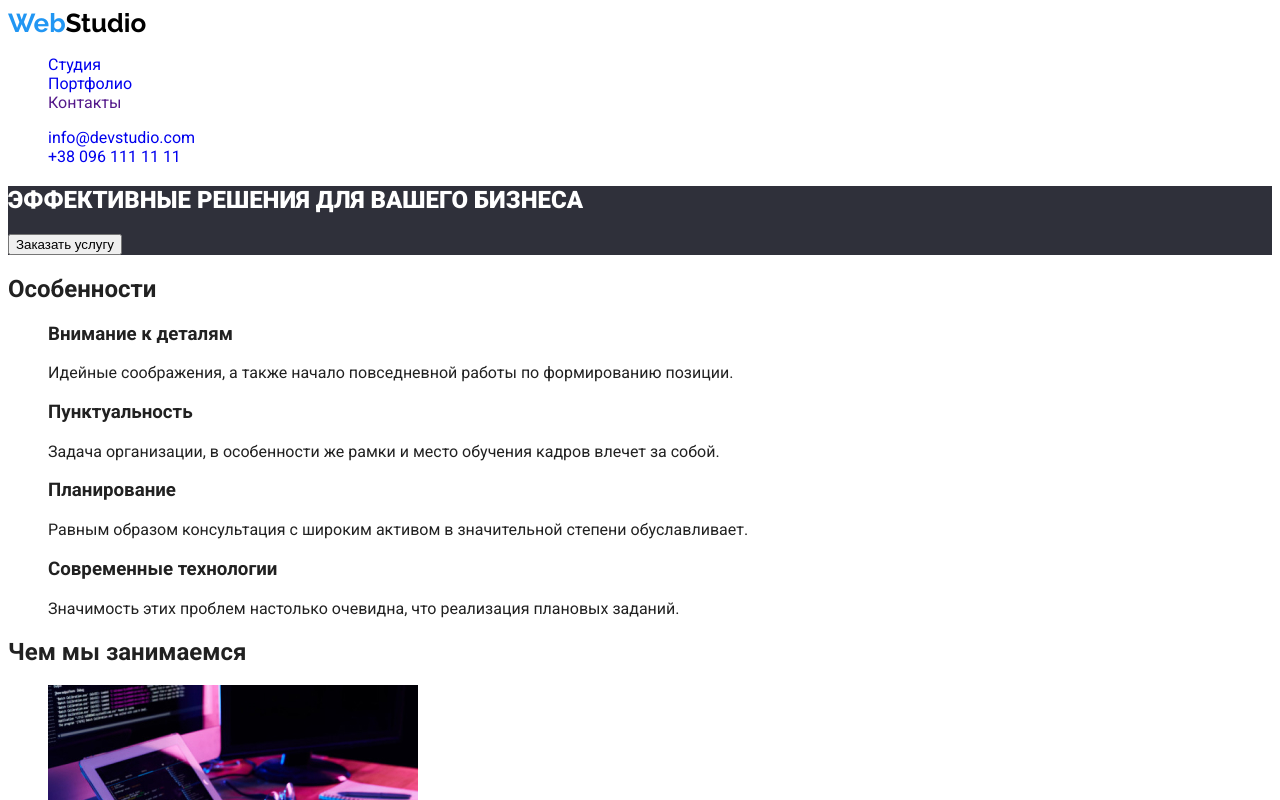
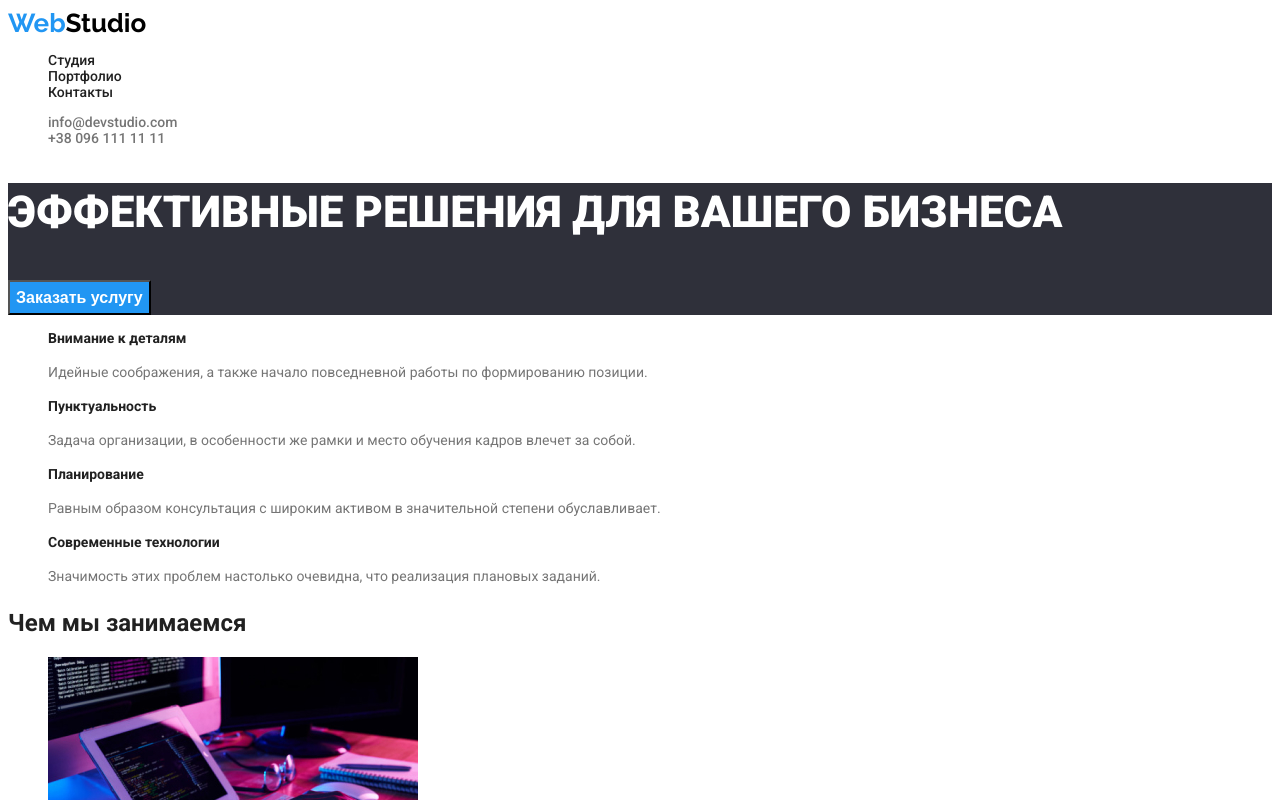
Before and after one commit to serhiikondratiuk/goit-markup-hw-02, a plain HTML site: page index.html in a window 1280 px wide. Shown: the top 800 px of the page. Drawn offline with Linux system fonts and the light colour scheme.

Commit message:
Сделал хедер/футер

```diff
--- a/css/styles.css
+++ b/css/styles.css
@@ -14,8 +14,9 @@
 }
 body {
   font-family: 'Roboto', 'Raleway', 'Oleo Script', sans-serif;
-  background-color: #fff;
-  color: #212121;
+  font-style: normal;
+  background-color: var(--primary-background-color);
+  color: var(--primary-text-color);
 }
 /* Хедер */
 .logo {
@@ -23,35 +24,87 @@ body {
   font-size: 26px;
   line-height: 1.19;
   color: var(--accent-color);
+  text-decoration: none;
 }
 .header-studio {
   color: #000;
 }
+.nav-list {
+  font-weight: 500;
+  font-size: 14px;
+  line-height: 1.14;
+  list-style: none;
+}
+.nav-link {
+  text-decoration: none;
+  color: inherit;
+}
+.nav-link:hover,
+.nav-link:focus,
+.nav-link:target {
+  color: var(--accent-color);
+}
+.header-contacts {
+  font-weight: 500;
+  font-size: 14px;
+  line-height: 1.14;
+  list-style: none;
+}
+.contacts-link {
+  text-decoration: none;
+  color: var(--secondary-text-color);
+}
+.contacts-link:hover,
+.contacts-link:focus {
+  color: var(--accent-color);
+}
+/* ГЛАВНАЯ СТРАНИЦА */
 /* Герой */
 .hero {
   background-color: #2f303a;
-  color: #fff;
+  color: var(--primary-background-color);
 }
 .hero-title {
   font-weight: 900;
+  font-size: 44px;
+  line-height: 1.36;
 }
-
+.button {
+  font-weight: 700;
+  font-size: 16px;
+  line-height: 1.87;
+  color: var(--primary-background-color);
+  background-color: var(--accent-color);
+  cursor: pointer;
+}
+/* Особенности */
+.features-list {
+  list-style: none;
+}
+.features-header {
+  font-size: 14px;
+  line-height: 1.14;
+}
+.features-text {
+  font-size: 14px;
+  line-height: 1.71;
+  color: var(--secondary-text-color);
+}
+/* Чем мы занимаемся */
 /* Футер */
-footer {
+.footer {
   background-color: #2f303a;
 }
-address {
+.address {
   font-style: normal;
-  font-weight: normal;
   font-size: 14px;
-  line-height: 1.7;
+  line-height: 1.71;
+  color: var(--primary-background-color);
 }
 .footer-studio {
-  color: #fff;
+  color: var(--primary-background-color);
 }
-a {
-  text-decoration: none;
+.footer-list {
+  list-style: none;
+  color: rgba(255, 255, 255, 0.6);
 }
-ul {
-  list-style: none;
-}
--- a/index.html
+++ b/index.html
@@ -14,18 +14,18 @@
   </head>
   <body>
     <!--Шапка-->
-    <header>
+    <header class="header">
       <nav>
         <a href="" class="logo">Web<span class="header-studio">Studio</span></a>
-        <ul class="nav-pages">
-          <li><a href="./index.html">Студия</a></li>
-          <li><a href="./portfolio.html">Портфолио</a></li>
-          <li><a href="">Контакты</a></li>
+        <ul class="nav-list">
+          <li><a href="./index.html" class="nav-link">Студия</a></li>
+          <li><a href="./portfolio.html" class="nav-link">Портфолио</a></li>
+          <li><a href="" class="nav-link">Контакты</a></li>
         </ul>
       </nav>
-      <ul>
-        <li><a href="mailto:info@devstudio.com">info@devstudio.com</a></li>
-        <li><a href="tel:+380961111111">+38 096 111 11 11</a></li>
+      <ul class="header-contacts">
+        <li><a href="mailto:info@devstudio.com" class="contacts-link">info@devstudio.com</a></li>
+        <li><a href="tel:+380961111111" class="contacts-link">+38 096 111 11 11</a></li>
       </ul>
     </header>
     <!--Уникальный контент-->
@@ -33,36 +33,40 @@
       <!--Герой-->
       <section class="hero">
         <h1 class="hero-title">ЭФФЕКТИВНЫЕ РЕШЕНИЯ ДЛЯ ВАШЕГО БИЗНЕСА</h1>
-        <button type="button">Заказать услугу</button>
+        <button type="button" class="button">Заказать услугу</button>
       </section>
       <!--Особенности-->
       <section>
-        <h2>Особенности</h2>
-        <ul>
-          <li>
-            <h3>Внимание к деталям</h3>
-            <p>Идейные соображения, а также начало повседневной работы по формированию позиции.</p>
+        <h2 hidden>Особенности</h2>
+        <ul class="features-list">
+          <li class="features-item">
+            <h3 class="features-header">Внимание к деталям</h3>
+            <p class="features-text">
+              Идейные соображения, а также начало повседневной работы по формированию позиции.
+            </p>
           </li>
           <li>
-            <h3>Пунктуальность</h3>
-            <p>
+            <h3 class="features-header">Пунктуальность</h3>
+            <p class="features-text">
               Задача организации, в особенности же рамки и место обучения кадров влечет за собой.
             </p>
           </li>
           <li>
-            <h3>Планирование</h3>
-            <p>
+            <h3 class="features-header">Планирование</h3>
+            <p class="features-text">
               Равным образом консультация с широким активом в значительной степени обуславливает.
             </p>
           </li>
           <li>
-            <h3>Современные технологии</h3>
-            <p>Значимость этих проблем настолько очевидна, что реализация плановых заданий.</p>
+            <h3 class="features-header">Современные технологии</h3>
+            <p class="features-text">
+              Значимость этих проблем настолько очевидна, что реализация плановых заданий.
+            </p>
           </li>
         </ul>
       </section>
       <!--Чем мы занимаемся-->
-      <section>
+      <section class="occupations">
         <h2>Чем мы занимаемся</h2>
         <ul>
           <li>
@@ -77,7 +81,7 @@
         </ul>
       </section>
       <!--Наша команда-->
-      <section>
+      <section class="team">
         <h2>Наша команда</h2>
         <ul>
           <li>
@@ -104,13 +108,13 @@
       </section>
     </main>
     <!--Футер-->
-    <footer>
-      <a href="" class="logo">Web<span class="footer-studio">Studio</span></a>
-      <address>
+    <footer class="footer">
+      <a href="./index.html" class="logo">Web<span class="footer-studio">Studio</span></a>
+      <address class="address">
         <p>г. Киев, пр-т Леси Украинки, 26</p>
-        <ul>
-          <li><a href="mailto:info@example.com">info@example.com</a></li>
-          <li><a href="tel:+380991111111">+38 099 111 11 11</a></li>
+        <ul class="footer-list">
+          <li>info@example.com</li>
+          <li>+38 099 111 11 11</li>
         </ul>
       </address>
     </footer>
```
Also changed, not shown: portfolio.html (+15 -15 lines).
